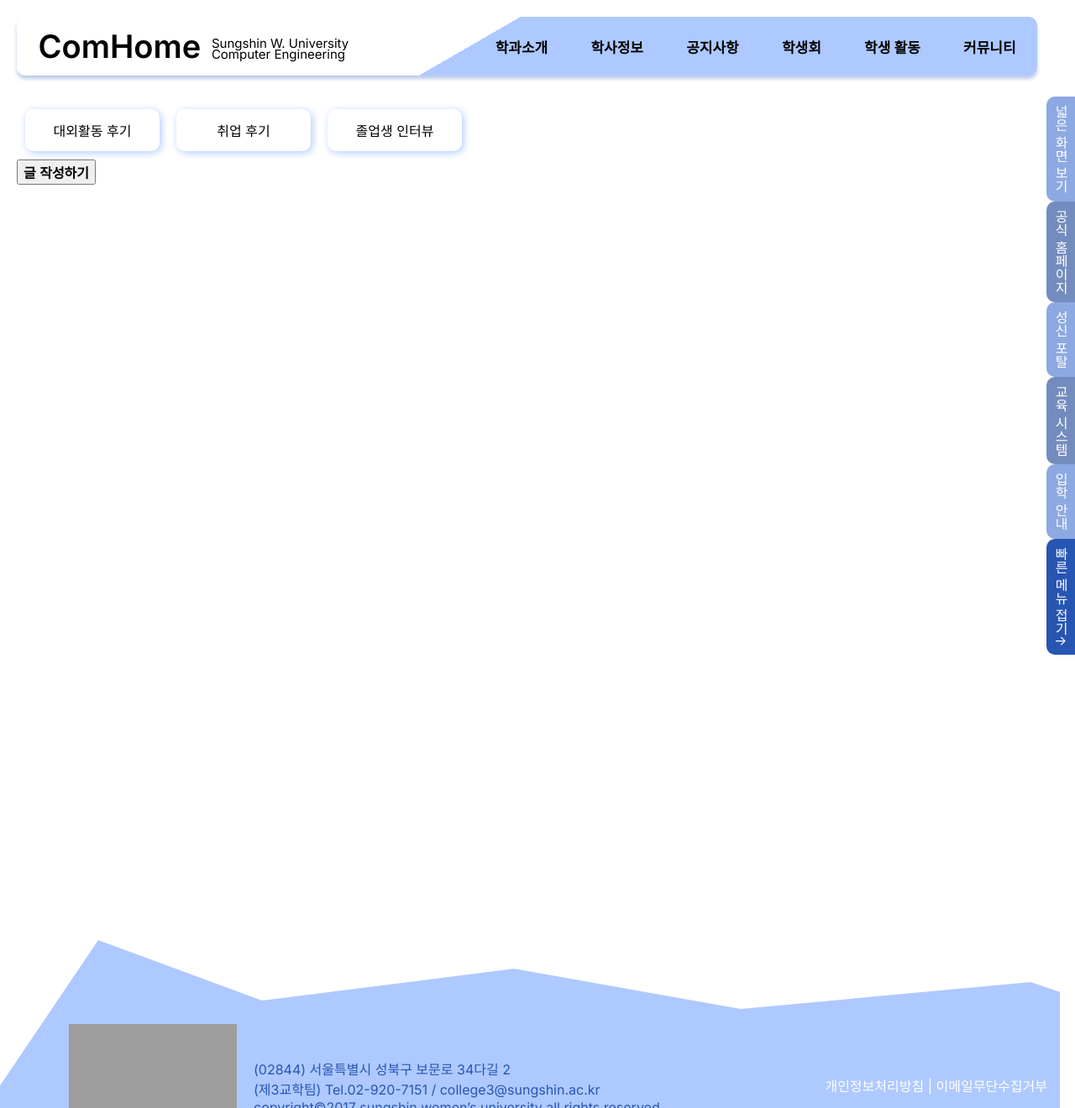
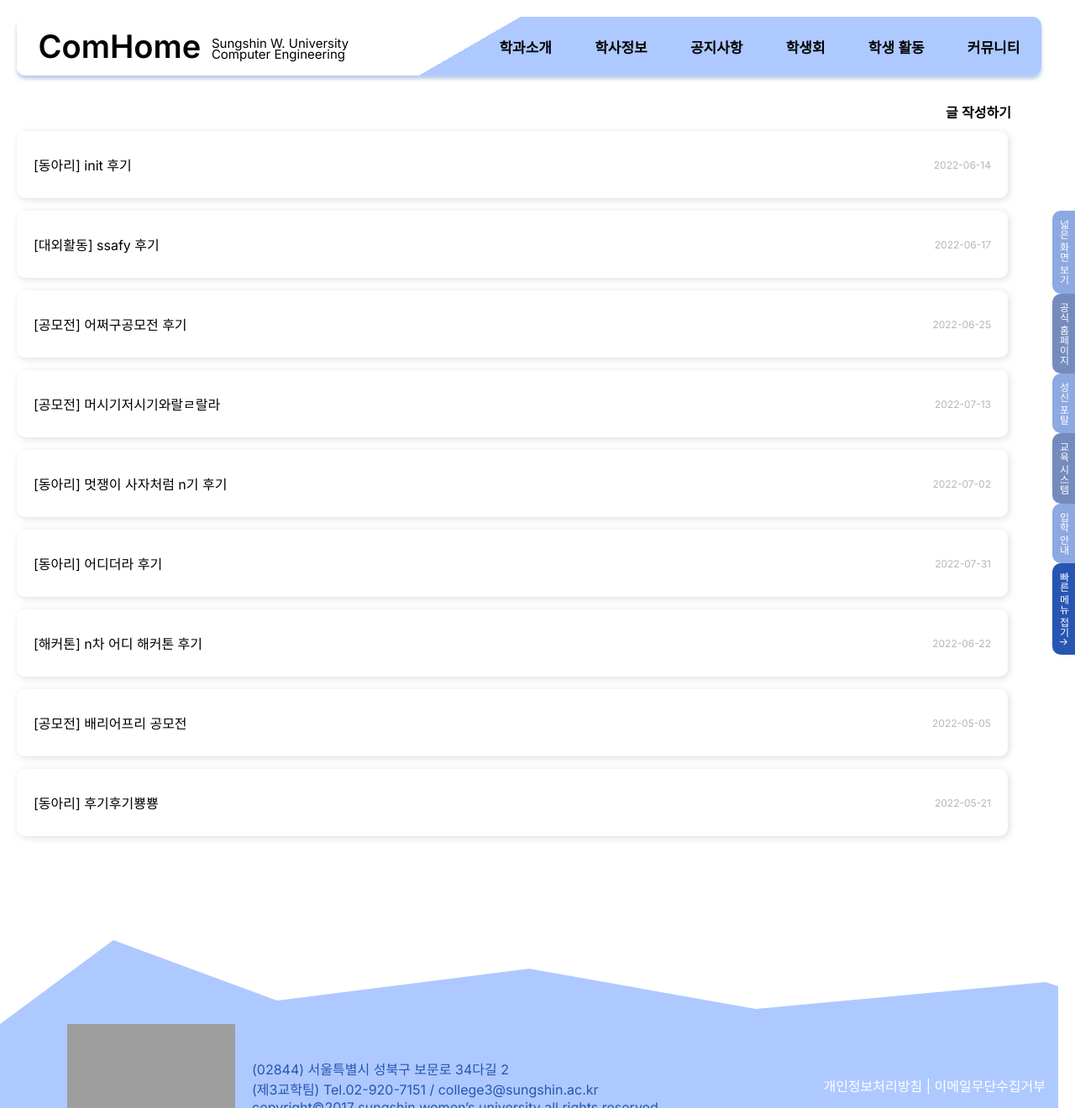
Before and after one commit to ComHomeDev/ComHomeClient, a React (Create React App) app: page /community/1 in a window 1280 px wide. Shown: the whole page at 84% size. Built offline with nearby package versions, Linux system fonts and the light colour scheme; grey boxes are pictures that could not be loaded; the HTML template or start-up script is replaced by a standard one.

Commit message:
[mod] css to resize styles

```diff
--- a/src/components/Card.js
+++ b/src/components/Card.js
@@ -7,6 +7,7 @@ function Card({
   background,
   shadowColor,
   hover,
+  hoverColor,
   children,
 }) {
   return (
@@ -16,6 +17,7 @@ function Card({
       background={background}
       shadowColor={shadowColor}
       hover={hover}
+      hoverColor={hoverColor}
     >
       {children}
     </StyledCard>
@@ -28,9 +30,13 @@ Card.defaultProps = {
   background: "#ffffff",
   shadowColor: "rgb(var(--basic-blue))",
   padding: "20px",
+  hoverColor: "rgb(var(--blue))",
 };
 
 const StyledCard = styled.div`
+  z-index: 20;
+  position: relative;
+  cursor: pointer;
   white-space: pre-line;
   background-color: ${(props) => props.background || "#ffffff"};
   box-shadow: 2px 2px 10px
@@ -39,8 +45,7 @@ const StyledCard = styled.div`
   padding: ${(props) => props.padding || "20px"};
   margin: 10px;
   &:hover {
-    background-color: ${(props) =>
-      props.hover ? "rgb(var(--blue))" : "white"};
+    background-color: ${(props) => (props.hover ? props.hoverColor : "white")};
   }
 `;
 
--- a/src/components/Header/Header.css
+++ b/src/components/Header/Header.css
@@ -1,7 +1,7 @@
 .headerWrap {
   position: absolute;
 
-  width: 98%;
+  width: calc(100% - 20px);
   height: 70px;
   margin-bottom: 20px;
   box-shadow: 0px 4px 4px rgba(137, 163, 216, 0.58);
@@ -121,21 +121,11 @@
   color: white;
 }
 
-/*웹 삼각형*/
-.headerColor {
-  width: 0px;
-  height: 0px;
-  border-bottom: 70px solid rgb(var(--basic-blue));
-  border-left: 8vw solid transparent;
-  border-right: 0px solid transparent;
-  background-color: white;
-}
-
 /* 모바일 메뉴 */
 
 .headerMenu.mobile {
   position: relative;
-  width: 100%;
+  width: calc(100% - 40px);
 }
 .mobileMenuIcon {
   position: absolute;
@@ -208,6 +198,7 @@
       white 150px,
       rgb(var(--basic-blue)) 150px 100%
     );
+    width: calc(100vw - 40px);
   }
   .headerTitle {
     font-size: 30px;
@@ -224,7 +215,7 @@
 
 @media (max-width: 500px) {
   .headerWrap {
-    width: 100%;
+    width: calc(100vw - 40px);
   }
   .headerTitle {
     font-weight: 600;
--- a/src/components/Menu/FastMenu.js
+++ b/src/components/Menu/FastMenu.js
@@ -47,6 +47,7 @@ const StyledFast = styled.div`
     flex-direction: row;
     cursor: pointer;
     z-index: 100;
+    font-size: 12px;
   }
   .menu-fastmenu.hide .basic {
     display: none;
--- a/src/components/Post/Post.css
+++ b/src/components/Post/Post.css
@@ -1,8 +1,9 @@
+/*create post*/
 .create-post-container {
   display: flex;
   flex-direction: column;
+  align-items: center;
   margin-top: 20px;
-  margin-left: 20px;
 }
 
 .create-section {
@@ -30,11 +31,11 @@
 }
 
 .post-title {
-  margin: 0 20px;
+  margin-right: 20px;
 }
 
 .post-title.desc {
-  margin: 5px 20px 0 20px;
+  margin: 5px 20px 0 0;
 }
 
 .create-title,
@@ -53,7 +54,7 @@
 
 .create-post-container .button-group {
   position: absolute;
-  right: 7vw;
+  right: 50px;
 }
 
 .create-post-container .button-group .form-button {
@@ -68,3 +69,69 @@
   background-color: rgb(var(--basic-blue));
   border: 2px solid rgb(var(--blue));
 }
+
+@media (max-width: 650px) {
+  .post-title {
+    font-size: 12px;
+    margin-right: 10px;
+  }
+
+  .post-title.desc {
+    font-size: 12px;
+    margin: 5px 10px 0 0;
+  }
+  .create-title,
+  .create-desc {
+    width: 70vw;
+  }
+  .create-post-container .button-group {
+    right: 10px;
+  }
+}
+
+/*read post*/
+
+.read-post-container {
+  position: relative;
+  width: calc(100% - 30px);
+  display: flex;
+  flex-direction: column;
+  align-items: flex-start;
+}
+
+.read-post-container .post-list {
+  width: 100%;
+}
+
+.read-post-container .post-list-cards {
+  width: calc(100% - 50px);
+  height: 40px;
+  margin-bottom: 15px;
+  display: flex;
+  flex-direction: row;
+  flex-wrap: wrap;
+  align-items: center;
+  justify-content: space-between;
+  margin-left: 0;
+}
+
+.read-post-container .post-list-cards .post-list-title {
+  width: calc(88vw - 15px - 100px);
+}
+
+.read-post-container .post-list-cards .post-list-date {
+  font-size: 12px;
+  color: #b4b6b8;
+}
+
+.read-post-container .new-post {
+  margin-left: auto;
+  border: none;
+  background-color: transparent;
+}
+
+@media (max-width: 500px) {
+  .read-post-container {
+    width: 100%;
+  }
+}
--- a/src/components/Post/ReadPost.js
+++ b/src/components/Post/ReadPost.js
@@ -1,8 +1,10 @@
 import React from "react";
+import Card from "../Card";
+import "./Post.css";
 
 function ReadPost({ setMode }) {
   return (
-    <div>
+    <div className="read-post-container">
       <button
         className="new-post"
         onClick={() => {
@@ -11,8 +13,43 @@ function ReadPost({ setMode }) {
       >
         글 작성하기
       </button>
+      <div className="post-list">
+        {postList.map((data) => {
+          return (
+            <Card
+              key={data.title}
+              className="post-list-cards"
+              hoverColor={"#DFE7F6"}
+              shadowColor={"#DFDFDF"}
+            >
+              <div className="post-list-title">{data.title}</div>
+              <div className="post-list-date">{data.date}</div>
+            </Card>
+          );
+        })}
+      </div>
     </div>
   );
 }
 
+export function Post({ data }) {
+  return <div>post : {data}</div>;
+}
+
 export default ReadPost;
+
+const postList = [
+  { title: "[동아리] init 후기", desc: "", date: "2022-06-14" },
+  { title: "[대외활동] ssafy 후기", desc: "", date: "2022-06-17" },
+  {
+    title: "[공모전] 어쩌구공모전 후기",
+    desc: "",
+    date: "2022-06-25",
+  },
+  { title: "[공모전] 머시기저시기와랄ㄹ랄라", desc: "", date: "2022-07-13" },
+  { title: "[동아리] 멋쟁이 사자처럼 n기 후기", desc: "", date: "2022-07-02" },
+  { title: "[동아리] 어디더라 후기", desc: "", date: "2022-07-31" },
+  { title: "[해커톤] n차 어디 해커톤 후기", desc: "", date: "2022-06-22" },
+  { title: "[공모전] 배리어프리 공모전", desc: "", date: "2022-05-05" },
+  { title: "[동아리] 후기후기뿅뿅", desc: "", date: "2022-05-21" },
+];
--- a/src/components/ScrollPages/Footer.js
+++ b/src/components/ScrollPages/Footer.js
@@ -28,13 +28,14 @@ export default Footer;
 
 const StyledFooter = styled.div`
   position: absolute;
-  width: 100vw;
+  width: calc(100vw - 20px);
   height: 200px;
-  margin-left: -38px;
+  margin-left: -20px;
   bottom: 0;
   overflow: hidden;
   .footer {
-    width: 100vw;
+    margin-left: -20px;
+    width: calc(100vw - 20px);
     height: 200px;
   }
   .footer-poly {
@@ -42,9 +43,10 @@ const StyledFooter = styled.div`
     width: 1500px;
     height: 200px;
     overflow: hidden;
-    left: -20px;
+
     clip-path: polygon(
       0 100%,
+      0 50%,
       9% 0,
       22% 36%,
       42% 17%,
@@ -101,7 +103,7 @@ const StyledFooter = styled.div`
     }
 
     .footer-poly {
-      width: 100vw;
+      width: calc(100vw);
       min-width: 500px;
       clip-path: polygon(
         0 100%,
@@ -126,11 +128,13 @@ const StyledFooter = styled.div`
   }
 
   @media (max-width: 500px) {
+    width: 100vw;
+
     .footer-content {
       margin-left: 20px;
     }
     .footer-poly {
-      width: 100vw;
+      width: calc(100vw);
       min-width: 500px;
       clip-path: polygon(
         0 100%,
--- a/src/pages/Community/Community.css
+++ b/src/pages/Community/Community.css
@@ -1,19 +1,20 @@
 .community-container {
   position: relative;
-  margin: 20px 20px 0 20px;
+  margin: 20px 0 0 20px;
   width: calc(100vw - 40px);
   height: calc(100vh + 500px);
 }
 
 .community-body {
   position: absolute;
-  width: 100%;
+  width: calc(100% - 20px);
   margin-top: 100px;
   height: max-content;
 }
 
 .community-menu {
   display: flex;
+  flex-wrap: wrap;
   flex-direction: row;
   width: max-content;
 }
@@ -38,3 +39,8 @@
   font-size: 16px;
   font-weight: 600;
 }
+
+/* @media (max-width: 450px) {
+  .community-menu {
+  }
+} */
--- a/src/pages/Community/Community.js
+++ b/src/pages/Community/Community.js
@@ -54,7 +54,7 @@ function Community() {
       <FastMenu />
       <div className="community-body">
         <div className="community-menu" onClick={throwMessage}>
-          {headerMenu[5].detail.map((data) => {
+          {/* {headerMenu[5].detail.map((data) => {
             return (
               <Card
                 key={data.address}
@@ -68,7 +68,7 @@ function Community() {
                 <Link to={data.address}>{data.name}</Link>
               </Card>
             );
-          })}
+          })} */}
         </div>
         {getContent(mode)}
       </div>
```
